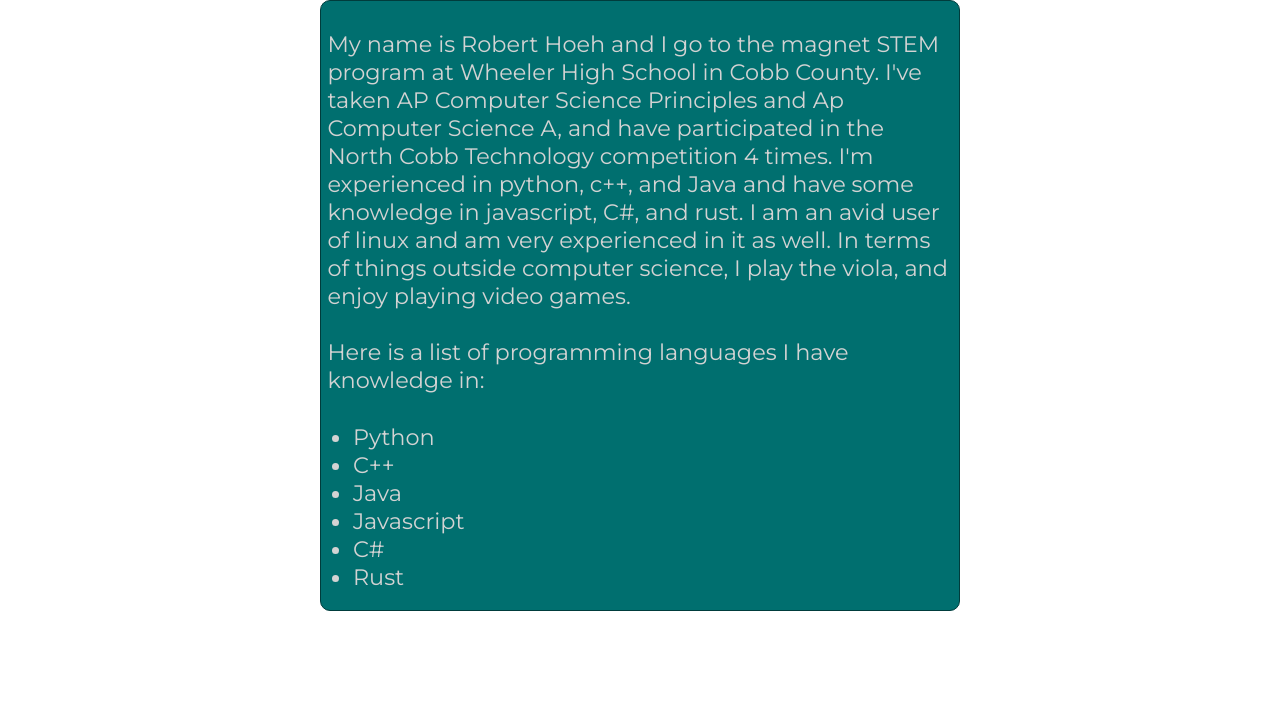
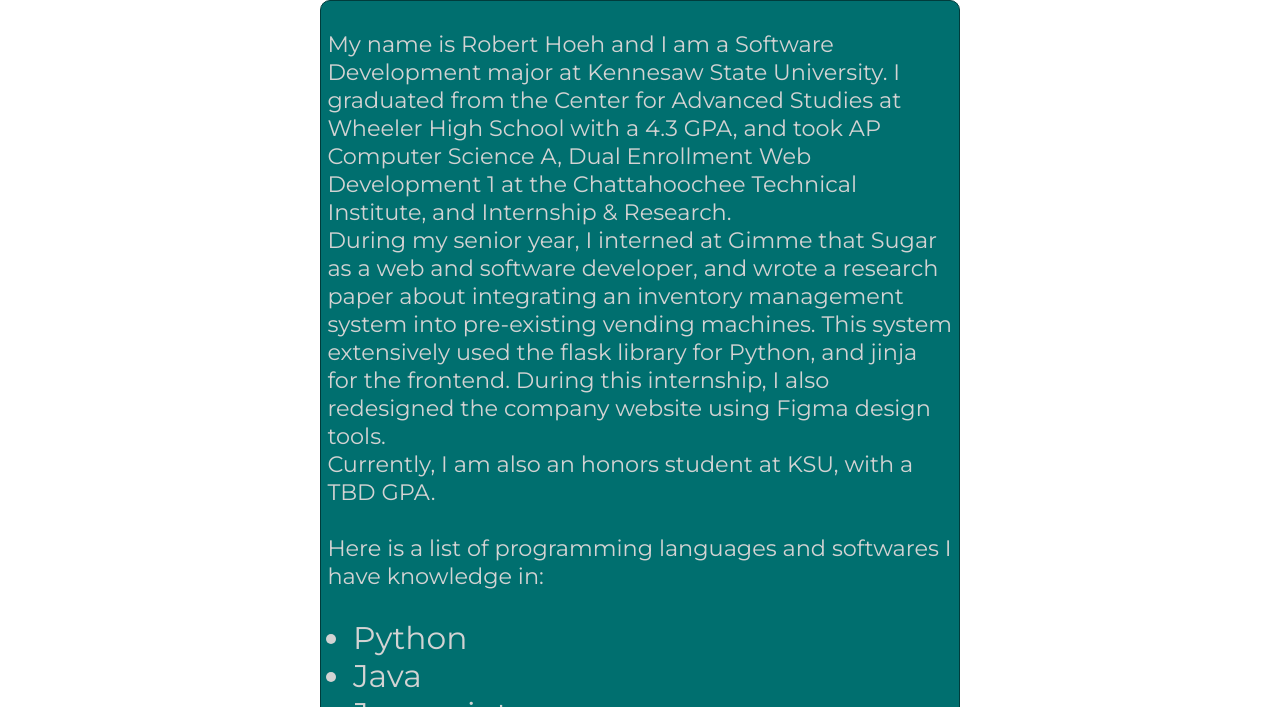
Before and after one commit to RobertHoeh/Web-Development-midterm-project, a plain HTML site: page aboutMe.html in a window 1280 px wide. Shown: the part 93-800 px from the top of the page. Drawn offline with Linux system fonts and the light colour scheme.

Commit message:
8/24/2025 update

```diff
--- a/aboutMe.html
+++ b/aboutMe.html
@@ -25,20 +25,25 @@
             </div>
             <main>
                 <div class="pad">
-                    <div class="box">
-                        <p id="aboutme"> My name is Robert Hoeh and I go to the magnet STEM program at Wheeler High School in Cobb County. I've taken
-                            AP Computer Science Principles and Ap Computer Science A, and have participated in the North Cobb Technology
-                            competition 4 times. I'm experienced in python, c++, and Java and have some knowledge in javascript, C#, and
-                            rust. I am an avid user of linux and am very experienced in it as well. In terms of things outside computer
-                            science, I play the viola, and enjoy playing video games.<br><br>
-                        Here is a list of programming languages I have knowledge in:</p>
+                    <div class="box" id="aboutme">
+                        <p>My name is Robert Hoeh and I am a Software Development major at Kennesaw State University. I
+                            graduated from the Center for Advanced Studies at Wheeler High School with a 4.3 GPA, and took AP
+                            Computer Science A, Dual Enrollment Web Development 1 at the Chattahoochee Technical Institute, and
+                            Internship &amp; Research.<br>
+                            During my senior year, I interned at Gimme that Sugar as a web and software
+                            developer, and wrote a research paper about integrating an inventory management system into pre-existing
+                            vending machines. This system extensively used the flask library for Python, and jinja for the frontend.
+                            During this internship, I also redesigned the company website using Figma design tools.
+                            <br>Currently, I am also an honors student at KSU, with a TBD GPA.<br><br>
+                        Here is a list of programming languages and softwares I have knowledge in:</p>
                         <ul>
                             <li>Python</li>
-                            <li>C++</li>
                             <li>Java</li>
                             <li>Javascript</li>
-                            <li>C#</li>
-                            <li>Rust</li>
+                            <li>Typescript</li>
+                            <li>Figma</li>
+                            <li>Sveltekit</li>
+                            <li>Flask</li>
                         </ul>
                     </div>
                 </div>
```
Also changed, not shown: contact.html (+1 -1 lines), index.html (+1 -1 lines), portfolio.html (+1 -1 lines).
